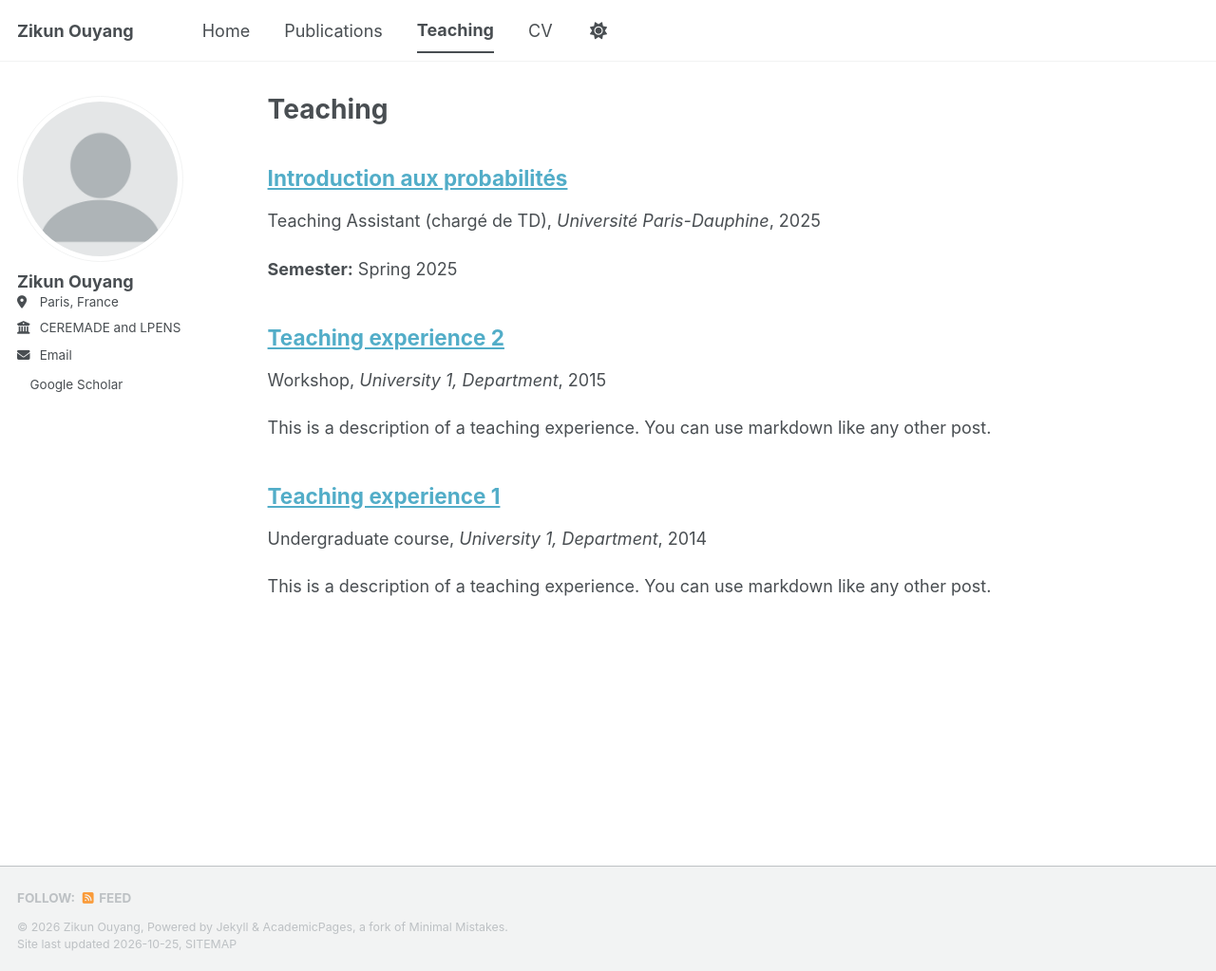
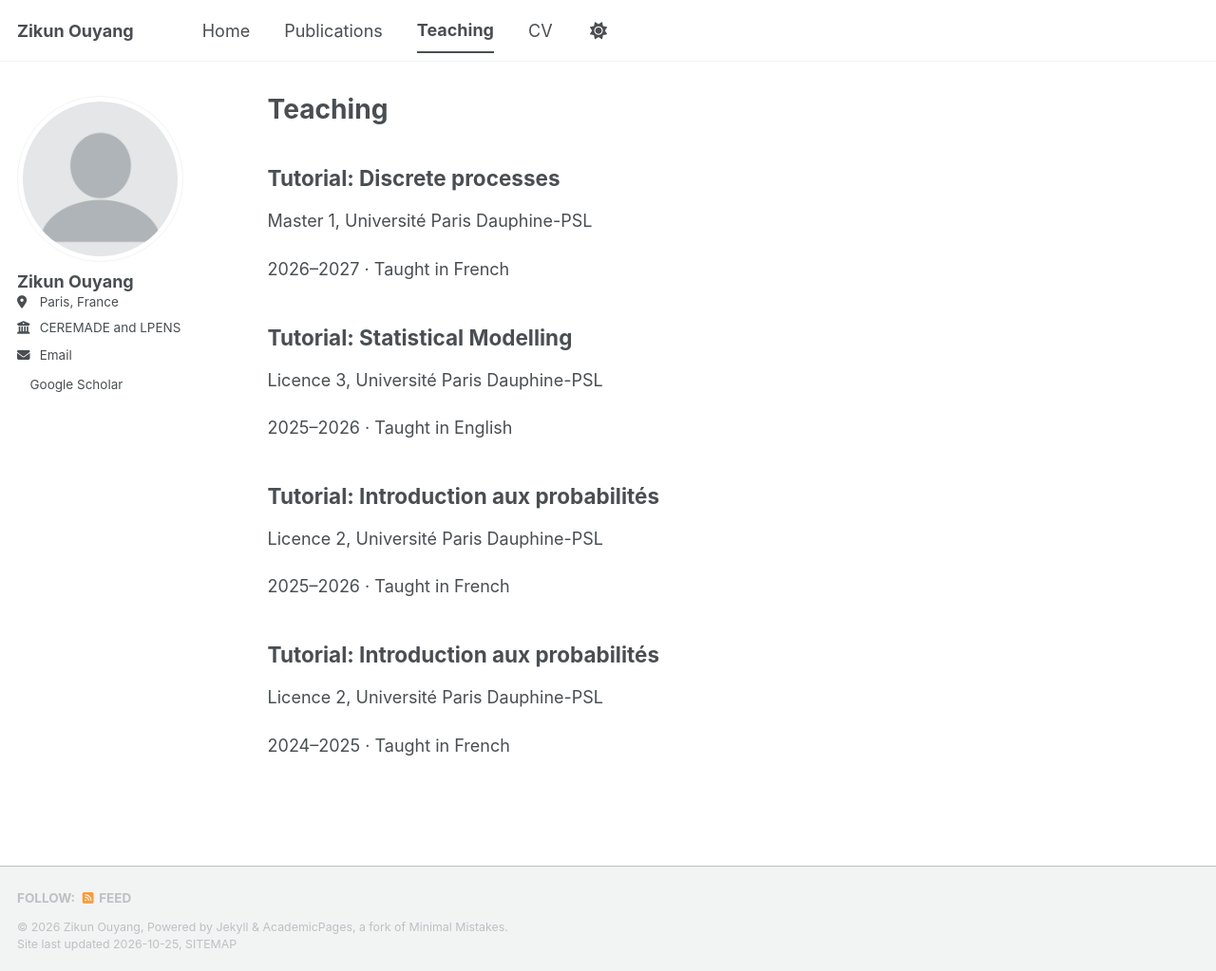
Before and after one commit to ZikunOuyang/zikunouyang.github.io, a Jekyll site: the page built from _pages/teaching.html, in a window 1280 px wide and 1023 px high. Shown: the whole window at 95% size. Built offline with Jekyll 4.4.1, drawn with Linux system fonts in a browser that asks for light colours; a style sheet for code colours, icons or effects is not loaded.

Commit message:
Update teaching.html

```diff
--- a/_pages/teaching.html
+++ b/_pages/teaching.html
@@ -5,8 +5,18 @@ permalink: /teaching/
 author_profile: true
 ---
 
-{% include base_path %}
+<h2>Tutorial: Discrete processes</h2>
+<p>Master 1, Université Paris Dauphine-PSL</p>
+<p>2026–2027 · Taught in French</p>
 
-{% for post in site.teaching reversed %}
-  {% include archive-single.html %}
-{% endfor %}
+<h2>Tutorial: Statistical Modelling</h2>
+<p>Licence 3, Université Paris Dauphine-PSL</p>
+<p>2025–2026 · Taught in English</p>
+
+<h2>Tutorial: Introduction aux probabilités</h2>
+<p>Licence 2, Université Paris Dauphine-PSL</p>
+<p>2025–2026 · Taught in French</p>
+
+<h2>Tutorial: Introduction aux probabilités</h2>
+<p>Licence 2, Université Paris Dauphine-PSL</p>
+<p>2024–2025 · Taught in French</p>
```
